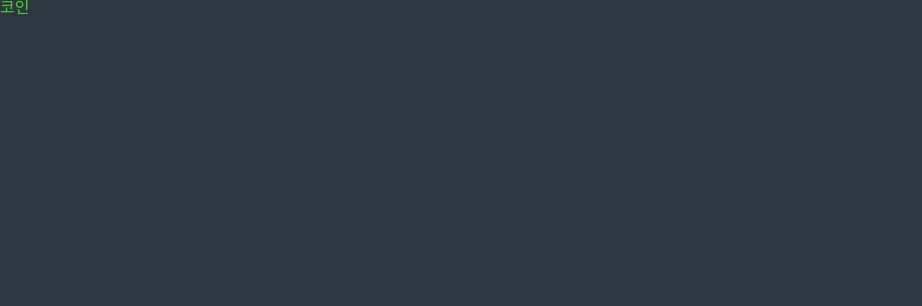
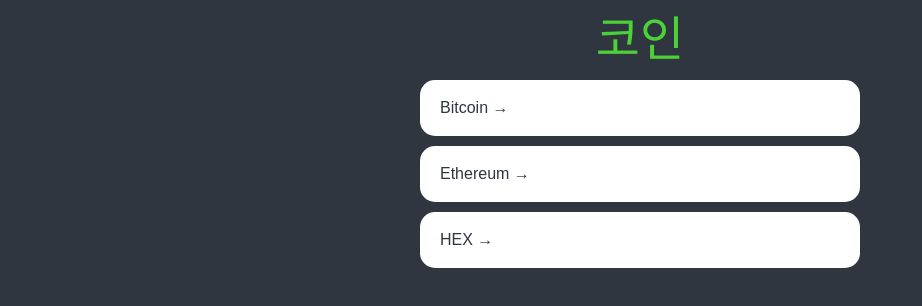
Before and after one commit to sangminlee98/Coin-Tracking, a React (Create React App) app: page / in a window 1280 px wide. Shown: the top 306 px of the page, without its empty margins (0-922 px from the left). Built offline with nearby package versions, Linux system fonts and the light colour scheme.

Commit message:
[ADD] coins component

```diff
--- a/src/App.tsx
+++ b/src/App.tsx
@@ -57,6 +57,7 @@
   }
   a {
     text-decoration: none;
+    color: inherit;
   }
 `;
 
--- a/src/routes/Coins.tsx
+++ b/src/routes/Coins.tsx
@@ -1,13 +1,87 @@
 import React from 'react';
+import { Link } from 'react-router-dom';
 import styled from 'styled-components';
 
+const Container = styled.div`
+  padding: 0px 20px;
+  max-width: 480px;
+  margin: 0 auto;
+`;
+
+const Header = styled.header`
+  height: 10vh;
+  display: flex;
+  justify-content: center;
+  align-items: center;
+`;
+
+const CoinsList = styled.ul`
+
+`;
+
+const Coin = styled.li`
+  background-color: white;
+  color: ${props => props.theme.bgColor};
+  border-radius: 15px;
+  margin-bottom: 10px;
+  a {
+    display: block;
+    padding: 20px;
+    transition: color .2s ease-in;
+  }
+  &:hover {
+    a {
+      color: ${props => props.theme.accentColor};
+    }
+  }
+`;
+
 const Title = styled.h1`
+  font-size: 48px;
   color: ${props => props.theme.accentColor};
 `;
-
+const coins = [
+  {
+    "id": "btc-bitcoin",
+    "name": "Bitcoin",
+    "symbol": "BTC",
+    "rank": 1,
+    "is_new": false,
+    "is_active": true,
+    "type": "coin"
+    },
+    {
+      "id": "eth-ethereum",
+      "name": "Ethereum",
+      "symbol": "ETH",
+      "rank": 2,
+      "is_new": false,
+      "is_active": true,
+      "type": "coin"
+    },
+    {
+      "id": "hex-hex",
+      "name": "HEX",
+      "symbol": "HEX",
+      "rank": 3,
+      "is_new": false,
+      "is_active": true,
+      "type": "token"
+    }
+]
 const Coins = () => {
   return (
-    <Title>코인</Title>
+    <Container>
+      <Header>
+        <Title>코인</Title>
+      </Header>
+      <CoinsList>
+        {coins.map((coin) =>
+          <Coin key={coin.id}>
+            <Link to={`/${coin.id}`}>{coin.name} &rarr;</Link>
+          </Coin>)}
+      </CoinsList>
+    </Container>
   );
 };
 
```
